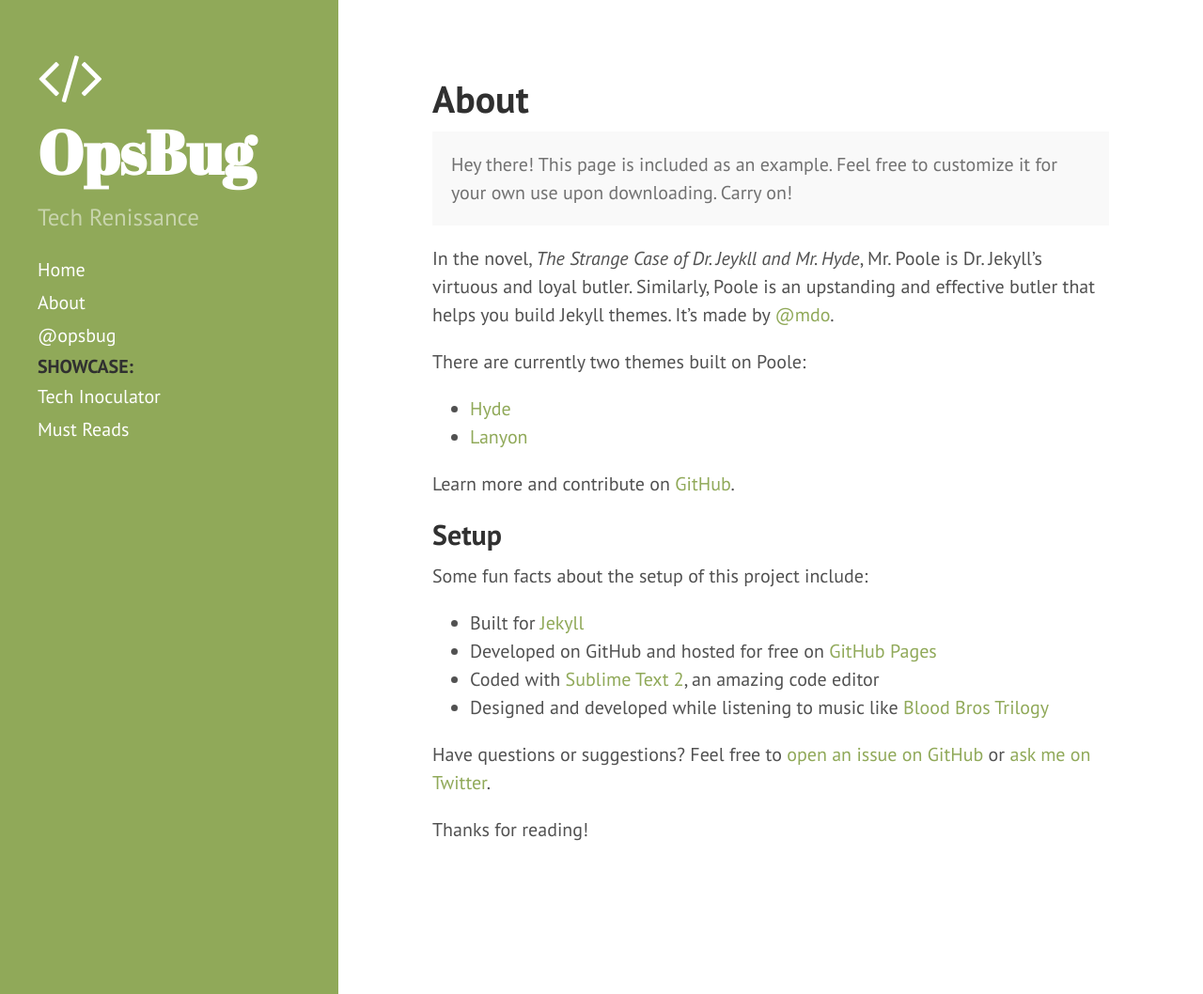
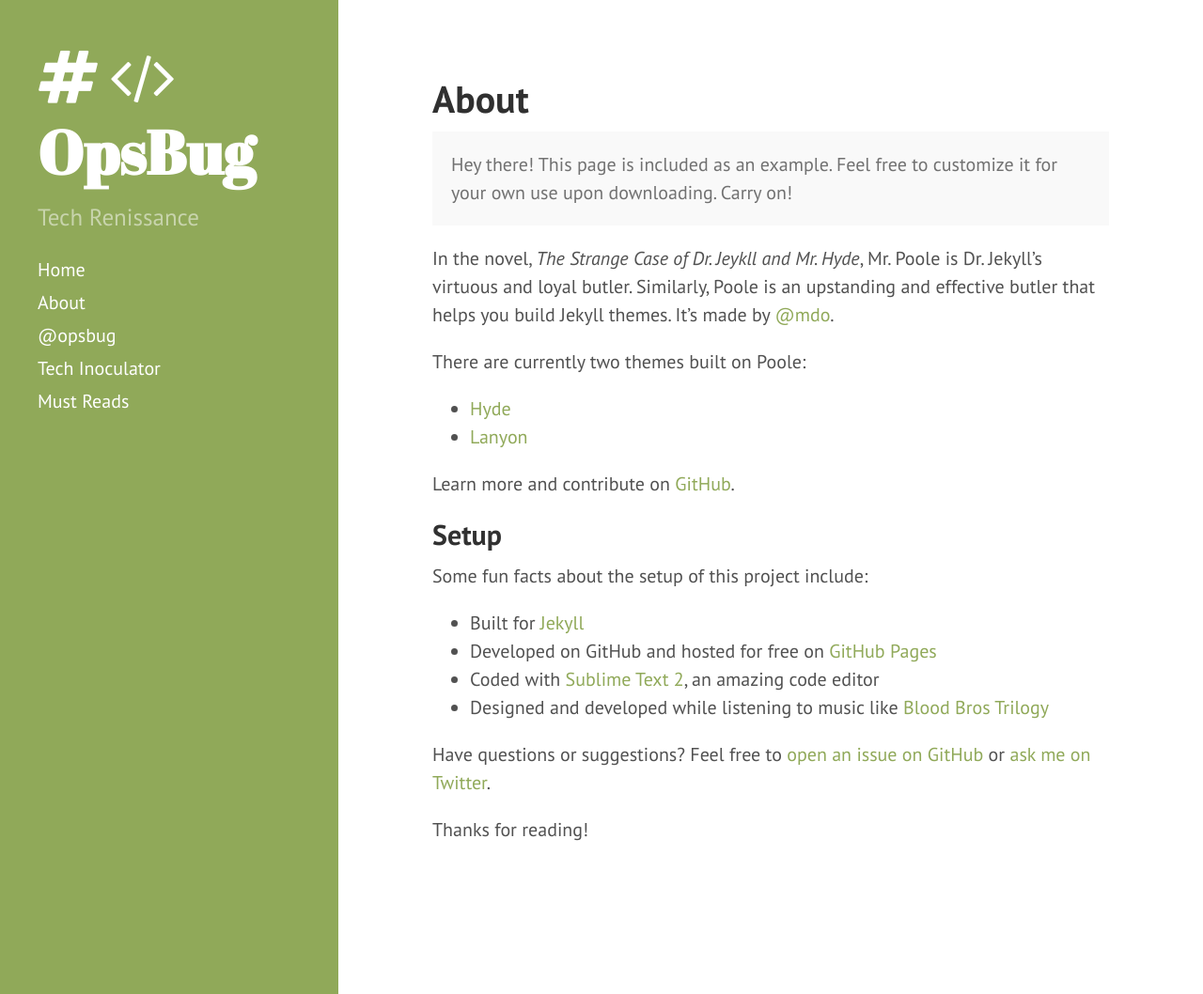
Before and after one commit to claraleung/claraleung.github.io, a Jekyll site: the page built from about.md, in a window 1280 px wide and 1058 px high. Shown: the whole window at 94% size. Built offline with Jekyll 4.4.1, drawn with Linux system fonts in a browser that asks for light colours; nearby versions of some CDN libraries; Markdown is read by kramdown in place of the engine named in the settings.

Commit message:
New theme

```diff
--- a/_includes/sidebar.html
+++ b/_includes/sidebar.html
@@ -4,7 +4,7 @@
 
       <h1>
         <a href="{{ site.baseurl }}">
-          <i class="fa fa-code"></i> {{ site.title }}
+          <i class="fa fa-hashtag"></i> <i class="fa fa-code"></i> {{ site.title }}
         </a>
       </h1>
 
@@ -15,7 +15,6 @@
       <a class="sidebar-nav-item{% if page.url == site.baseurl %} active{% endif %}" href="{{ site.baseurl }}">Home</a>
       <a class="sidebar-nav-item" href="{{ site.github.repo }}">About</a>
       <a class="sidebar-nav-item" href="{{ site.github.repo }}">@opsbug</a>
-      <strong> SHOWCASE:</strong>
       <a class="sidebar-nav-item" href="{{ site.github.repo }}">Tech Inoculator</a>
       <a class="sidebar-nav-item" href="{{ site.github.repo }}">Must Reads</a>
     </nav>
```
